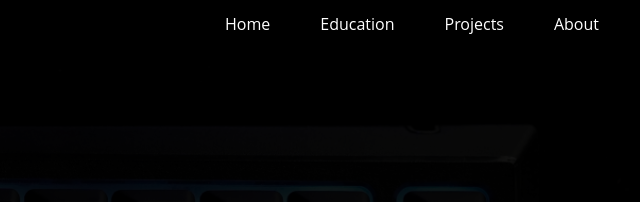
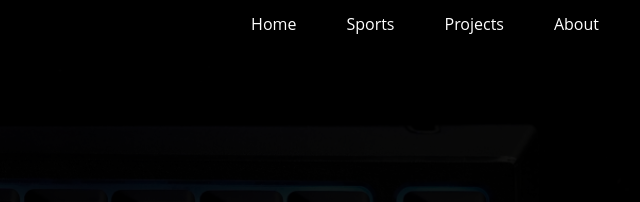
Before and after one commit to abhishekroy99/myportfolio.github.io, a plain HTML site: page index.html in a window 1280 px wide. Shown: the top 202 px of the page, 626-1266 px from the left. Drawn offline with Linux system fonts and the light colour scheme.

Commit message:
Update index.html

```diff
--- a/index.html
+++ b/index.html
@@ -19,7 +19,7 @@
             <nav>
                 <ul>
                     <li><a href="#">Home</a></li>
-                    <li><a href="#1">Education</a></li>
+                    <li><a href="#1">Sports</a></li>
                     <li><a href="#cases">Projects</a></li>
                     <li><a href="#blog">About</a></li>
                 </ul>
```
